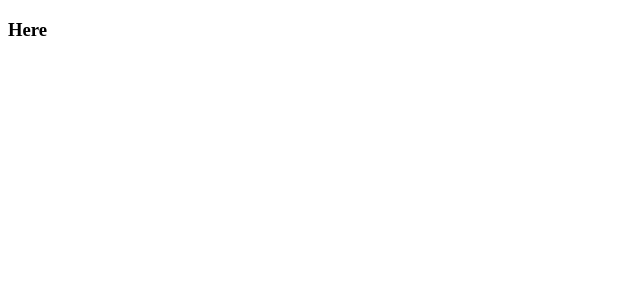
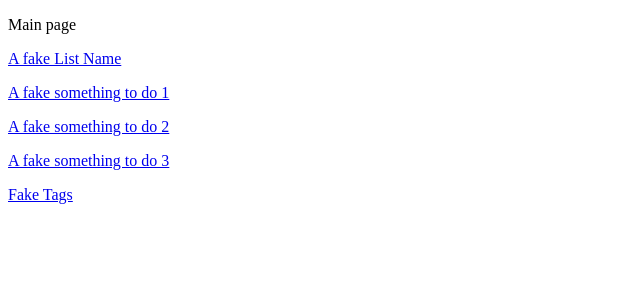
Before and after one commit to Ivovis/Week-07-assignment, a React (Vite) app in the folder client/: page / in a window 1280 px wide. Shown: the top 300 px of the page, without its empty margins (0-640 px from the left). Built offline with nearby package versions, Linux system fonts and the light colour scheme.

Commit message:
feat: basic client navigation

```diff
--- a/client/package.json
+++ b/client/package.json
@@ -11,7 +11,8 @@
   },
   "dependencies": {
     "react": "^19.0.0",
-    "react-dom": "^19.0.0"
+    "react-dom": "^19.0.0",
+    "react-router": "^7.6.2"
   },
   "devDependencies": {
     "@eslint/js": "^9.21.0",
--- a/client/src/App.jsx
+++ b/client/src/App.jsx
@@ -1,10 +1,18 @@
-// import { useState } from 'react'
 import "./App.css";
+import { useState } from "react";
+import { Routes, Route, Link } from "react-router";
+import MainPage from "./components/MainPage";
+import TaskPage from "./components/TaskPage";
+import ListPage from "./components/ListPage";
+import TagsPage from "./components/TagsPage";
 
 export default function App() {
   return (
-    <>
-      <h3>Here</h3>
-    </>
+    <Routes>
+      <Route path="/" element={<MainPage />} />
+      <Route path="/task" element={<TaskPage />} />
+      <Route path="/list" element={<ListPage />} />
+      <Route path="/tags" element={<TagsPage />} />
+    </Routes>
   );
 }
--- /dev/null
+++ b/client/src/components/ListPage.jsx
@@ -0,0 +1,14 @@
+import "./ListPage.css";
+import { Link } from "react-router";
+
+export default function ListPage({ activePage, setActivePage }) {
+  return (
+    <>
+      <p>
+        Task List page, here you will be able to add,remove and select a task
+        list
+      </p>
+      <Link to="/">Back</Link>
+    </>
+  );
+}
--- /dev/null
+++ b/client/src/components/MainPage.jsx
@@ -0,0 +1,33 @@
+import { Link } from "react-router";
+import "./MainPage.css";
+
+export default function MainPage() {
+  return (
+    <>
+      <p>Main page</p>
+      <Link to="list">
+        <p id="listName" className="listName">
+          A fake List Name
+        </p>
+      </Link>
+      <div>
+        <Link to="task">
+          <p id="taskName1" className="taskName">
+            A fake something to do 1
+          </p>
+        </Link>
+        <Link to="task">
+          <p id="taskName2" className="taskName">
+            A fake something to do 2
+          </p>
+        </Link>
+        <Link to="task">
+          <p id="taskName3" className="taskName">
+            A fake something to do 3
+          </p>
+        </Link>
+      </div>
+      <Link to="tags">Fake Tags</Link>
+    </>
+  );
+}
--- /dev/null
+++ b/client/src/components/TagsPage.jsx
@@ -0,0 +1,11 @@
+import "./TagsPage.css";
+import { Link } from "react-router";
+
+export default function TagsPage() {
+  return (
+    <>
+      <p>Tags page, here you will be able to add,remove and select a tag.</p>
+      <Link to="/">Back</Link>
+    </>
+  );
+}
--- /dev/null
+++ b/client/src/components/TaskPage.jsx
@@ -0,0 +1,11 @@
+import "./TaskPage.css";
+import { Link } from "react-router";
+
+export default function TaskPage() {
+  return (
+    <>
+      <p>Task page, here you will be able to view,remove and edit the task</p>
+      <Link to="/">Back</Link>
+    </>
+  );
+}
--- a/client/src/main.jsx
+++ b/client/src/main.jsx
@@ -1,9 +1,12 @@
 import { StrictMode } from "react";
 import { createRoot } from "react-dom/client";
 import App from "./App.jsx";
+import { BrowserRouter } from "react-router";
 
 createRoot(document.getElementById("root")).render(
   <StrictMode>
-    <App />
+    <BrowserRouter>
+      <App />
+    </BrowserRouter>
   </StrictMode>
 );
```
Also changed, not shown: client/src/components/ListPage.css (added), client/src/components/MainPage.css (added), client/src/components/TagsPage.css (added), client/src/components/TaskPage.css (added), 2 other files (tests, documents, lock files or other folders).
